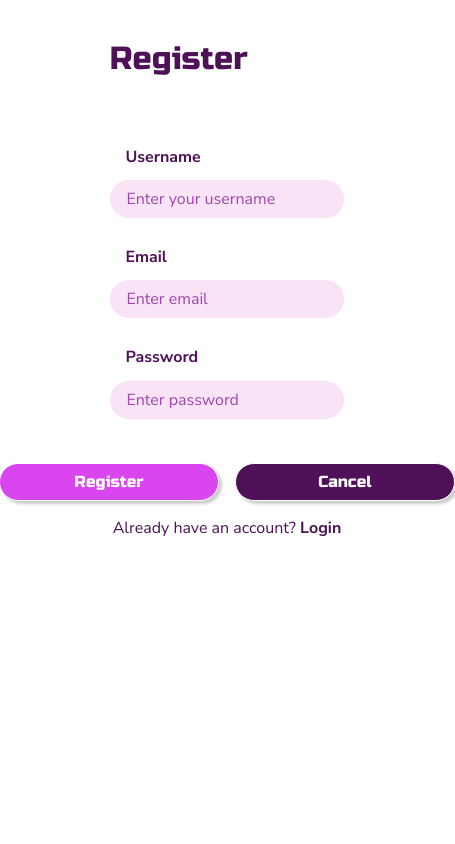
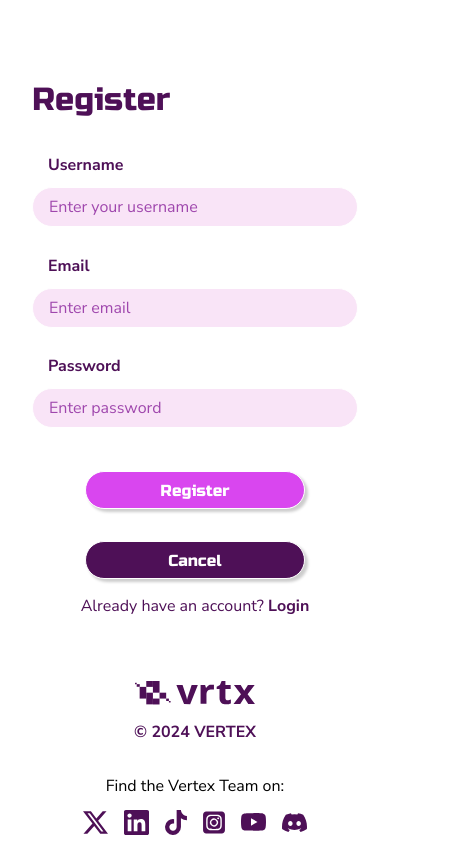
Before and after one commit to rodo08/vertex-front, a Vue app: page /register in a window 390 px wide. Shown: the top 844 px of the page, 455 px wide, since content can reach past the window. Built offline with nearby package versions, Linux system fonts and the light colour scheme; no server answers.

Commit message:
Add register form queries

```diff
--- a/src/views/RegisterFormView.vue
+++ b/src/views/RegisterFormView.vue
@@ -169,15 +169,10 @@ const handleRegister = async () => {
 
 @media (max-width: 700px) {
   .registration-form {
-    display: grid;
-    grid-template-columns: 1fr;
-    height: 100vh;
-  }
-
-  .registration-form__img-container {
     display: flex;
-    justify-content: center;
-    padding: 1.5rem 0 2rem;
+    flex-direction: column;
+    padding: 0 1rem;
+    grid-gap: 0;
   }
 
   .registration-form__form-container {
@@ -186,12 +181,24 @@ const handleRegister = async () => {
     align-items: center;
   }
 
+  .registration-form__img-container {
+    padding: 0;
+    display: flex;
+    justify-content: center;
+    padding: 1.5rem 0 2rem;
+  }
+
   .registration-form__form {
-    width: 80%;
+    width: 100%;
   }
 
   .registration-form__title {
     font-size: 2rem;
+    padding: 0 0 2rem;
+  }
+
+  .registration-form__buttons {
+    flex-direction: column;
   }
 }
 </style>
```
